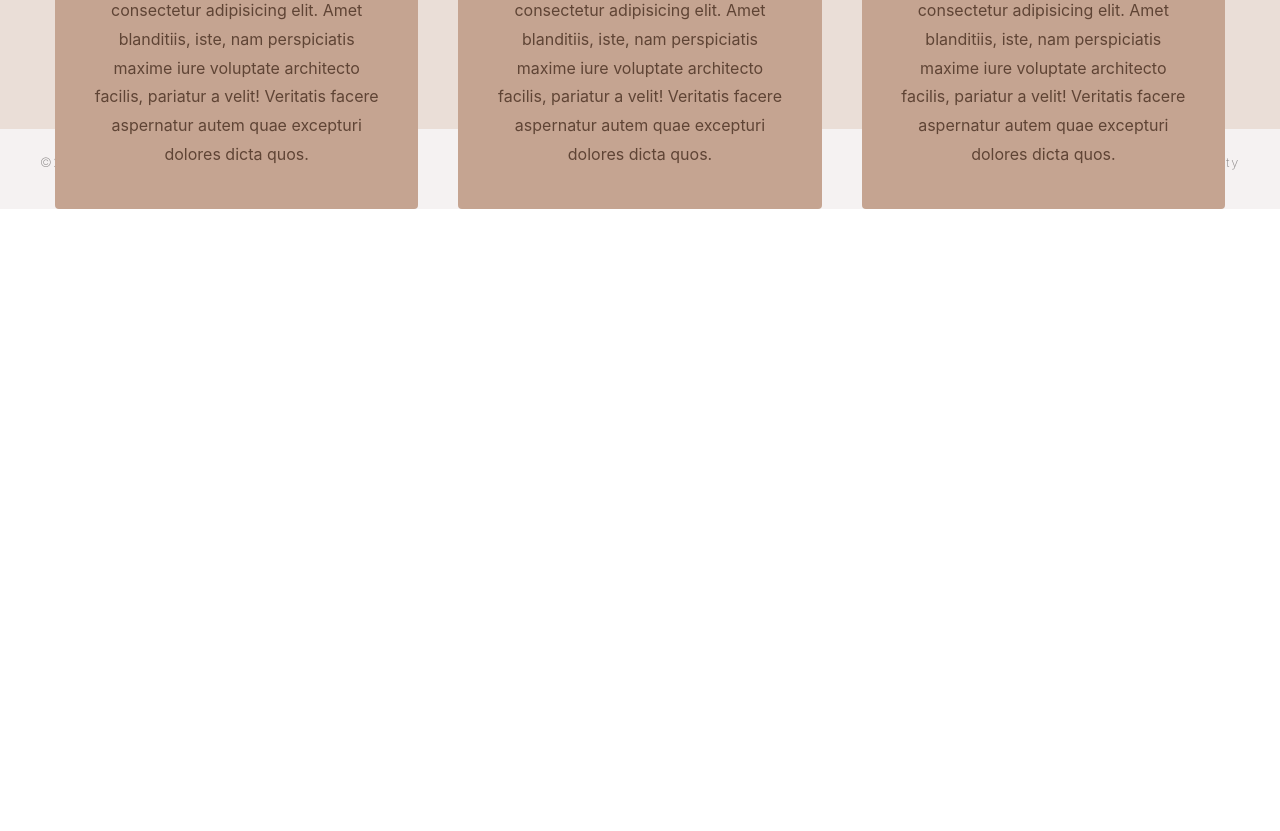
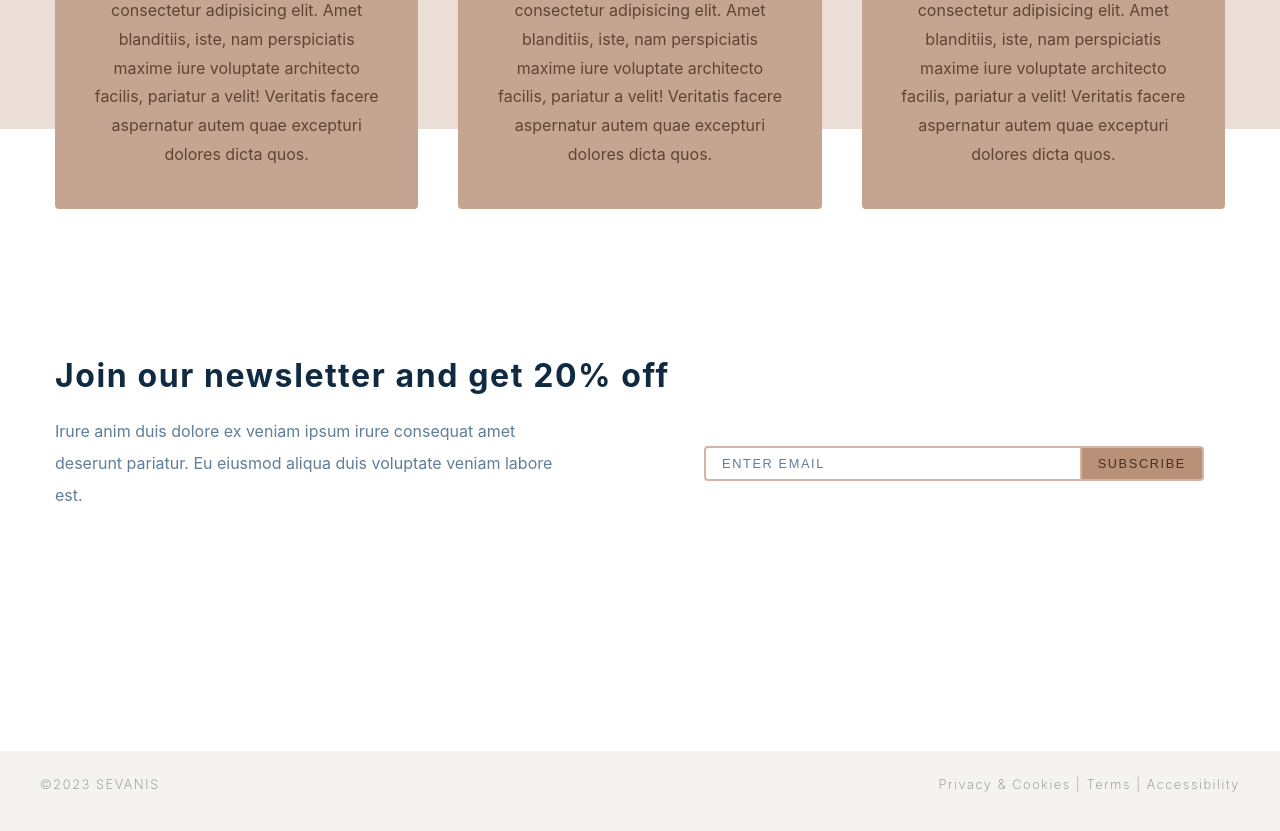
Before and after one commit to ugwutotheeshoes/furniture-store, a React (Create React App) app: page / in a window 1280 px wide. Shown: the part 1220-2051 px from the top of the page. Before the commit the page ends 1429 px from the top, so only its background shows below. Built offline with nearby package versions, Linux system fonts and the light colour scheme.

Commit message:
made changes

```diff
--- a/src/components/Contact.js
+++ b/src/components/Contact.js
@@ -2,9 +2,95 @@ import React from "react";
 import styled from "styled-components";
 
 const Contact = () => {
-  return <Wrapper></Wrapper>;
+  return (
+    <Wrapper>
+      <div className="section-center">
+        <h3>Join our newsletter and get 20% off</h3>
+        <div className="content">
+          <p>
+            Irure anim duis dolore ex veniam ipsum irure consequat amet deserunt
+            pariatur. Eu eiusmod aliqua duis voluptate veniam labore est.
+          </p>
+          <form className="contact-form">
+            <input
+              type="email"
+              className="form-input"
+              placeholder="enter email"
+            />
+            <button type="submit" className="submit-btn">
+              subscribe
+            </button>
+          </form>
+        </div>
+      </div>
+    </Wrapper>
+  );
 };
 
-const Wrapper = styled.div``;
+const Wrapper = styled.section`
+  padding: 5rem 0;
+  h3 {
+    text-transform: none;
+  }
+  p {
+    line-height: 2;
+    max-width: 45em;
+    color: var(--clr-grey-5);
+  }
+  .contact-form {
+    width: 90vw;
+    max-width: 500px;
+    display: grid;
+    grid-template-columns: 1fr auto;
+  }
+  .form-input,
+  .submit-btn {
+    font-size: 0.8rem;
+    padding: 0.5rem 1rem;
+    border: 2px solid var(--clr-primary-8);
+    letter-spacing: var(--spacing);
+  }
+  .form-input {
+    border-right: none;
+    color: var(--clr-grey-3);
+    border-top-left-radius: var(--radius);
+    border-bottom-left-radius: var(--radius);
+  }
+  .submit-btn {
+    border-top-right-radius: var(--radius);
+    border-bottom-right-radius: var(--radius);
+  }
+  .form-input::placeholder {
+    color: var(--clr-grey-5);
+    text-transform: uppercase;
+  }
+  .submit-btn {
+    background: var(--clr-primary-6);
+    text-transform: uppercase;
+    letter-spacing: var(--spacing);
+    cursor: pointer;
+    transition: var(--transition);
+    color: var(--clr-primary-1);
+    font-size: 0.8rem;
+  }
+  .submit-btn:hover {
+    color: var(--clr-primary-9);
+  }
+  @media (min-width: 992px) {
+    .content {
+      display: grid;
+      grid-template-columns: 1fr 1fr;
+      align-items: center;
+      gap: 8rem;
+      margin-top: 2rem;
+    }
+    p {
+      margin-bottom: 0;
+    }
+  }
+  @media (min-width: 1280px) {
+    padding: 15rem 0;
+  }
+`;
 
 export default Contact;
--- a/src/components/Footer.js
+++ b/src/components/Footer.js
@@ -6,7 +6,7 @@ const Footer = () => {
     <Wrapper>
       {/* <span className="footer-container"> */}
         <h4>&copy;{new Date().getFullYear()} sevanis</h4>
-        <h5>Privacy & Cookies | Ts&Cs | Accessibility</h5>
+        <h5>Privacy & Cookies | Terms | Accessibility</h5>
       {/* </span> */}
     </Wrapper>
   );
```
